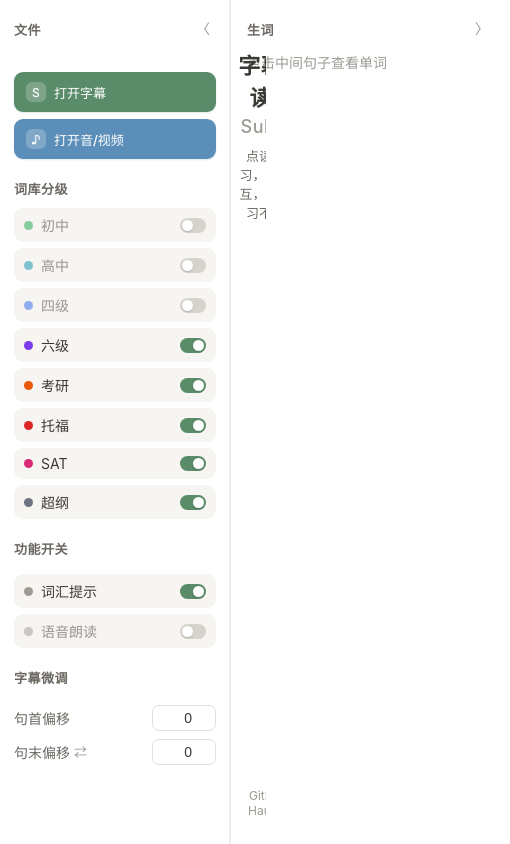
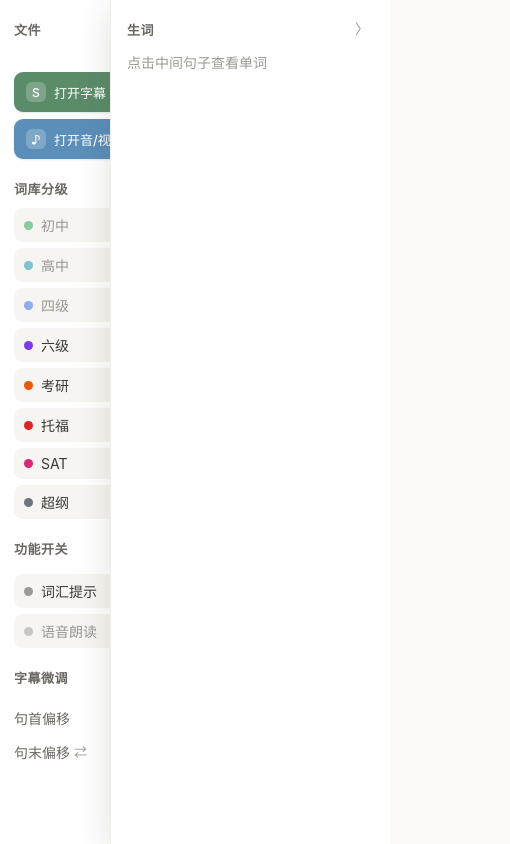
Before and after one commit to HaujetZhao/SubTap, a Vue app: page / in a window 390 px wide. Shown: the whole page, 510 px wide, since content can reach past the window. Built offline with nearby package versions, Linux system fonts and the light colour scheme.

Commit message:
feat(ui): overlay 媒体查询(1100/768) + scrim 遮罩 + 窄档互斥接通

```diff
--- a/src/App.vue
+++ b/src/App.vue
@@ -75,6 +75,13 @@ function closeLeft()  { leftCollapsed.value = true; }
 function closeRight() { rightCollapsed.value = true; }
 function toggleLeft()  { leftCollapsed.value  ? openLeft()  : closeLeft(); }
 function toggleRight() { rightCollapsed.value ? openRight() : closeRight(); }
+
+// scrim 显示条件:任一栏处于 overlay 模式且未折叠。
+const scrimShow = computed(() =>
+  (leftOverlay.value  && !leftCollapsed.value) ||
+  (rightOverlay.value && !rightCollapsed.value)
+);
+function closeBoth() { leftCollapsed.value = true; rightCollapsed.value = true; }
 
 // toast:自动消失的状态消息(成功/错误均 2.5s)
 const toasts = reactive([]);
@@ -378,6 +385,7 @@ onUnmounted(() => {
       @collapse="closeRight"
     />
   </div>
+  <div class="scrim" :class="{ show: scrimShow }" @click="closeBoth"></div>
   <div class="toast-container">
     <div v-for="t in toasts" :key="t.id" class="toast" :class="t.type"
          @click="dismiss(t.id)"
--- a/src/styles.css
+++ b/src/styles.css
@@ -381,3 +381,58 @@ body {
 
 @keyframes toastIn { from { opacity: 0; transform: translateY(12px); } to { opacity: 1; transform: translateY(0); } }
 @keyframes toastBar { from { transform: scaleX(1); } to { transform: scaleX(0); } }
+
+/* ============ overlay 模式 ============ */
+/* 中屏(≤1100):左栏转 overlay 抽屉 */
+@media (max-width: 1100px) {
+  .panel-left {
+    position: absolute;
+    top: 0; left: 0; bottom: 0;
+    max-width: none;                 /* 覆盖 push 的 max-width */
+    width: var(--panel-left-w);
+    z-index: 40;
+    box-shadow: var(--shadow-overlay);
+    transform: translateX(0);
+    transition: transform var(--dur-panel) var(--ease-panel);
+    border-right: 1px solid var(--border);
+  }
+  .panel-left.collapsed {
+    transform: translateX(-100%);
+    max-width: none;
+    width: var(--panel-left-w);
+    box-shadow: none;
+    border-right-color: transparent;
+  }
+}
+
+/* 窄屏(≤768):右栏也转 overlay(镜像) */
+@media (max-width: 768px) {
+  .panel-right {
+    position: absolute;
+    top: 0; right: 0; bottom: 0;
+    max-width: none;
+    width: var(--panel-right-w);
+    z-index: 40;
+    box-shadow: var(--shadow-overlay);
+    transform: translateX(0);
+    transition: transform var(--dur-panel) var(--ease-panel);
+    border-left: 1px solid var(--border);
+  }
+  .panel-right.collapsed {
+    transform: translateX(100%);
+    max-width: none;
+    width: var(--panel-right-w);
+    box-shadow: none;
+    border-left-color: transparent;
+  }
+}
+
+/* 遮罩:任一 overlay 栏展开时显示,点它关两栏 */
+.scrim {
+  position: fixed; inset: 0;
+  background: rgba(60,50,40,.3);
+  opacity: 0; pointer-events: none;
+  transition: opacity var(--dur-panel) var(--ease-panel);
+  z-index: 30;
+}
+.scrim.show { opacity: 1; pointer-events: auto; }
```
